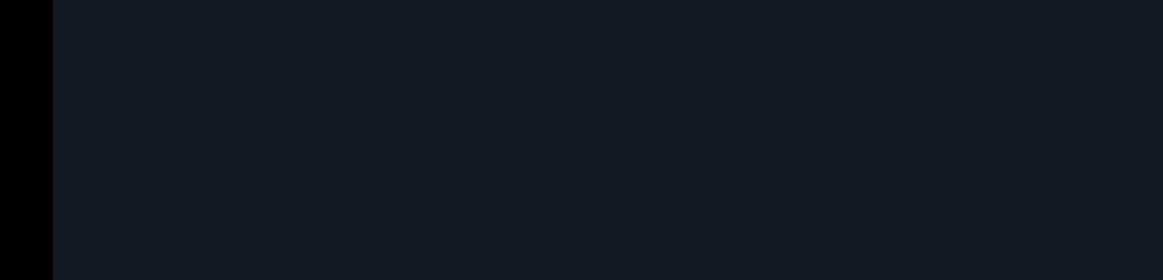
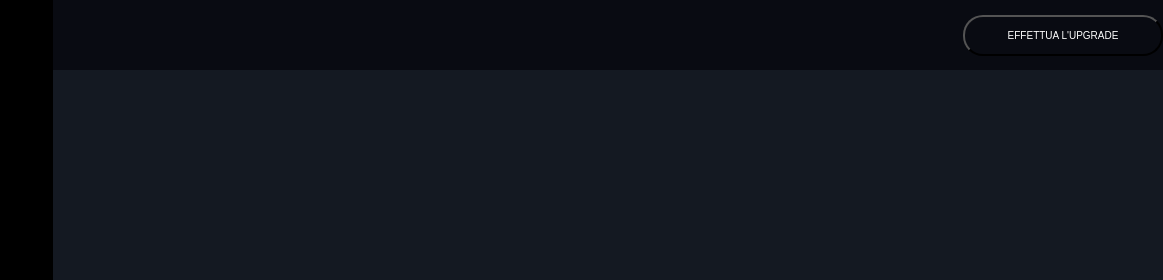
Before and after one commit to yuricifiello/html-css-spotifyweb, a plain HTML site: page index.html in a window 1280 px wide. Shown: the top 280 px of the page, 117-1280 px from the left. Drawn offline with Linux system fonts and the light colour scheme.

Commit message:
upgrade.btn

```diff
--- a/css/style.css
+++ b/css/style.css
@@ -263,6 +263,29 @@ h4 {
   }
 }
 
+/* UPGRADE */
+
+.upgrade {
+  background-color: rgb(9 11 18);
+  display: flex;
+  height: 70px;
+  justify-content: flex-end;
+}
+
+.header-upgrade {
+  display: flex;
+  align-items: center;
+}
+
+.button-upgrade > button {
+  height: 41px;
+  border-radius: 20px;
+  width: 200px;
+  background-color: rgb(9 11 18);
+  color: white;
+  font-size: 10px;
+}
+
 /* DISPOSITIVO S */
 @media screen and (min-width: 577px) {
   .sidebar {
--- a/index.html
+++ b/index.html
@@ -60,7 +60,15 @@
             </div>
           </div>
         </div>
-        <div class="main-content"></div>
+        <div class="main-content">
+          <div class="upgrade">
+            <div class="header-upgrade">
+              <div class="button-upgrade">
+                <button>EFFETTUA L'UPGRADE</button>
+              </div>
+            </div>
+          </div>
+        </div>
       </div>
       <div id="player">
         <div class="cover">
```
